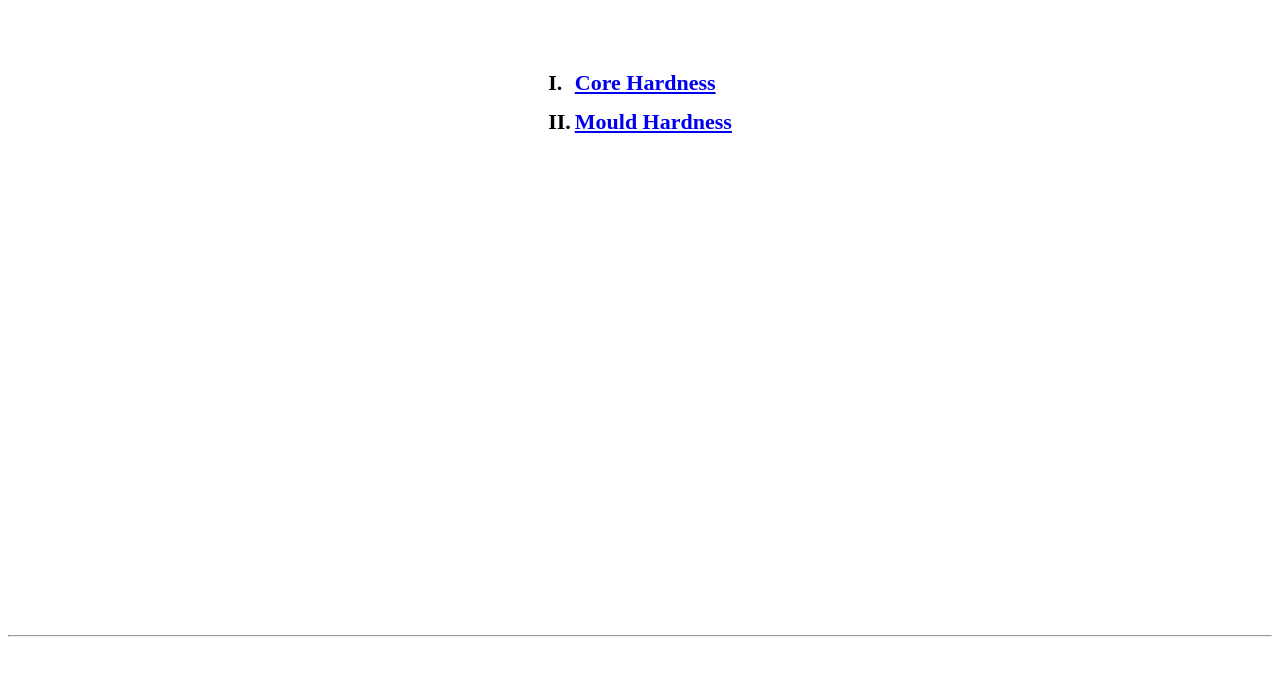
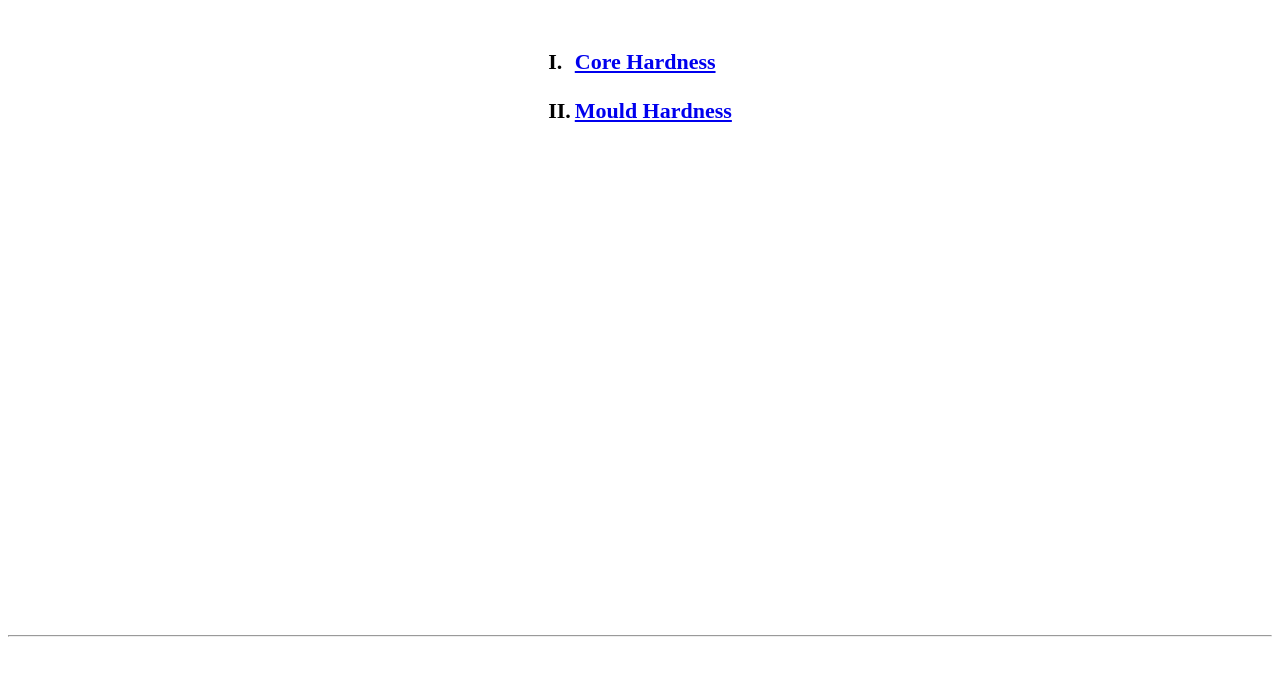
Before and after one commit to virtual-labs/exp-mould-core-hardness-dei, a plain HTML site: page experiment/simulation/index.html in a window 1280 px wide. Drawn offline with Linux system fonts and the light colour scheme.

Commit message:
Update index.html

```diff
--- a/experiment/simulation/index.html
+++ b/experiment/simulation/index.html
@@ -10,8 +10,8 @@
 <body>
 	<div id="simulation-cont">
 		<div id="matwork">
-			<div style="height:600px;"><br><br>
-		<center><table border=0 height="80px">
+			<div style="height:600px;"><br>
+		<center><table border=0 height="100px">
 		<tr><td>I.</td><td><a href="coreHardness/index.html">Core Hardness</a></td></tr>
 		<tr><td>II.</td><td><a href="mouldHardness/index.html">Mould Hardness</a></td></tr>
 		</table></center>
```
